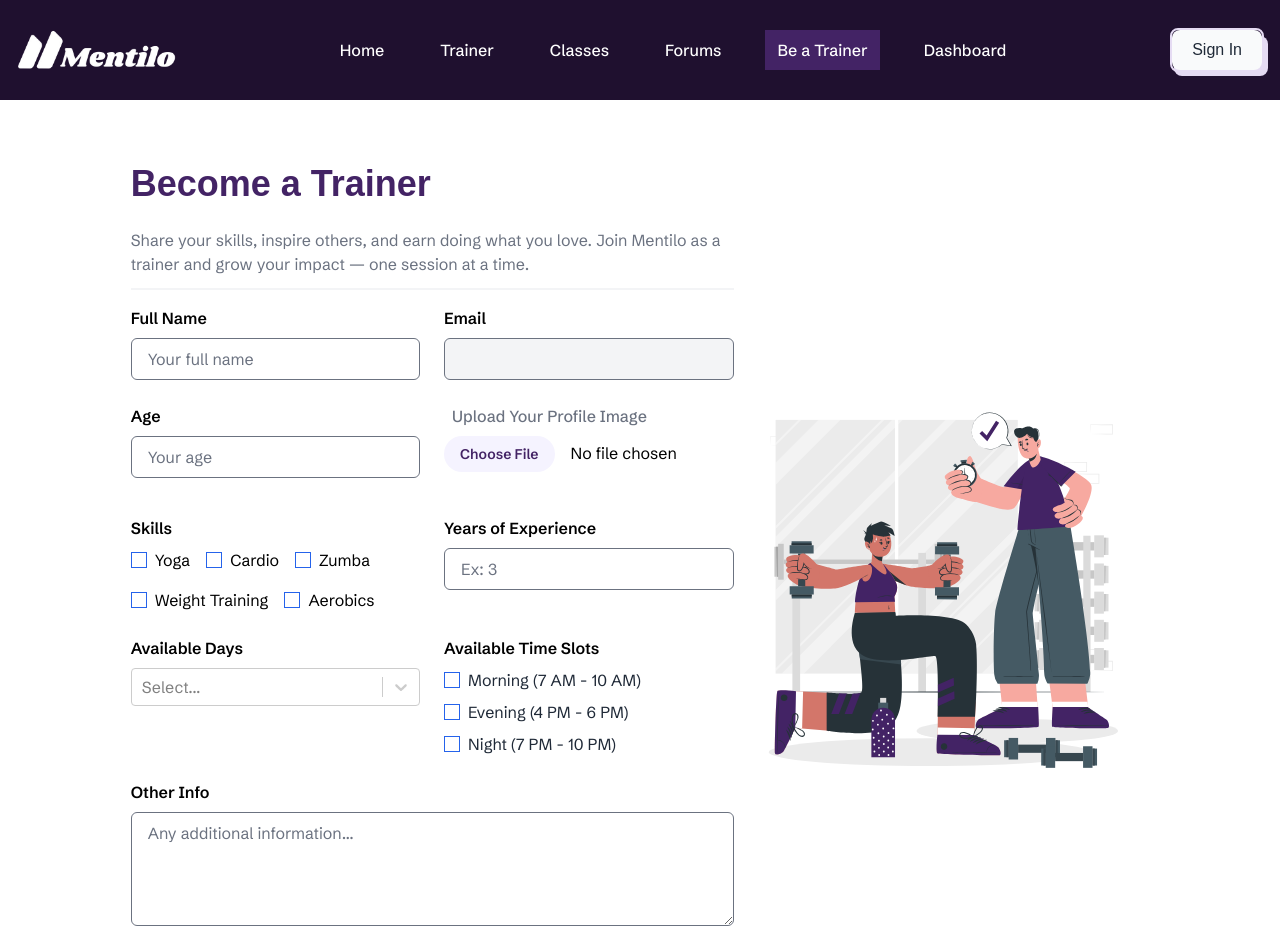
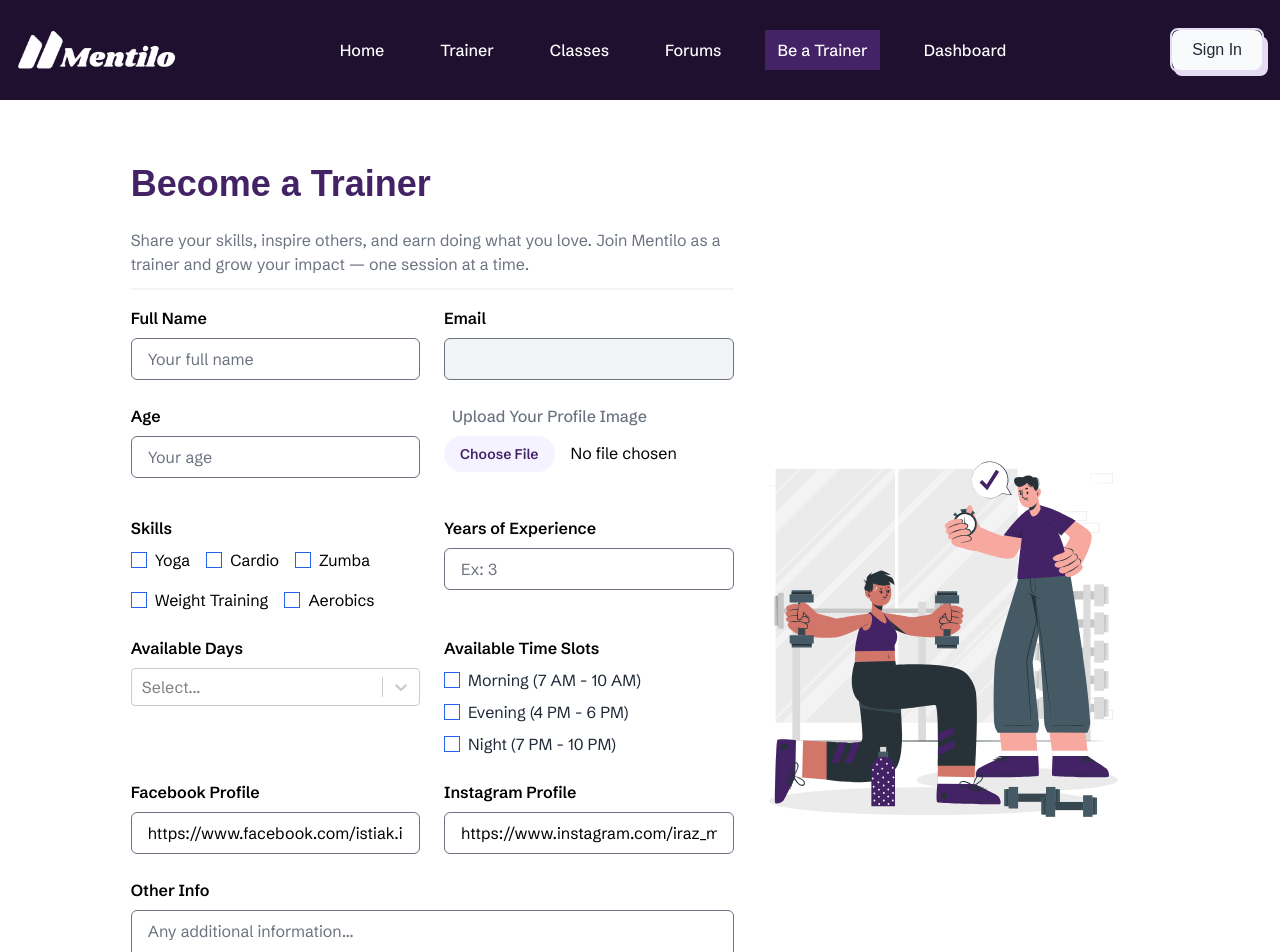
Before and after one commit to istiakiraz/Mentilo, a React (Vite) app: page /be-a-trainer in a window 1280 px wide. Shown: the top 952 px of the page. Built offline with nearby package versions, Linux system fonts and the light colour scheme; no server answers; a web font is replaced by a local one.

Commit message:
added be a trainer form social link  input

```diff
--- a/src/pages/BeATrainer/BeATrainer.jsx
+++ b/src/pages/BeATrainer/BeATrainer.jsx
@@ -323,6 +323,32 @@ Join Mentilo as a trainer and grow your impact — one session at a time.</p>
   )}
 </div>
 
+   {/*Facebook Profile */}
+        <div>
+          <label className="block mb-2 font-semibold">Facebook Profile</label>
+          <input
+            {...register('facebook', { required: true })}
+            type="url"
+            value={'https://www.facebook.com/istiak.iraz'}
+            className="w-full px-4 py-2 border rounded-md focus:outline-none  focus:ring-primary"
+            placeholder="https://facebook.com/yourprofile"
+          />
+          {errors.facebook && <p className="text-red-500 text-sm">Facebook Profile is required</p>}
+        </div>
+
+           {/* Instagram  */}
+        <div>
+          <label className="block mb-2 font-semibold">Instagram Profile</label>
+          <input
+            {...register('instagram', { required: true })}
+            type="url"
+            value={"https://www.instagram.com/iraz_mahmud/"}
+            className="w-full px-4 py-2 border rounded-md focus:outline-none  focus:ring-primary"
+            placeholder="https://instagram.com/yourprofile"
+          />
+          {errors.instagram  && <p className="text-red-500 text-sm">Instagram Profile is required</p>}
+        </div>
+
         {/* Other Info */}
         <div className="md:col-span-2">
           <label className="block mb-2 font-semibold">Other Info</label>
--- a/src/shared/Navbar.jsx
+++ b/src/shared/Navbar.jsx
@@ -139,14 +139,14 @@ const Navbar = () => {
           </Link>
 
           {/* Sign In Button */}
-          <div className="flex lg:order-2 space-x-3 items-center lg:space-x-0 rtl:space-x-reverse">
+          <div className="flex lg:order-2 space-x-3  items-center lg:space-x-0 rtl:space-x-reverse">
             {user && (
               <Link to='/dashboard'>
                 {userInfo?.photo ? (
                   <img className="rounded-full size-12 border-2 cursor-pointer object-cover border-secondary mr-2 " src={userInfo.photo} alt={userInfo?.name} />
                 ) : (
-                  <span className="rounded-full  border-2 cursor-pointer  border-secondary mr-2 ">
-                    <FaUserCircle size={40} color="white" />
+                  <span className="" >
+                    <FaUserCircle size={42} color="white" className=" rounded-full border-2   cursor-pointer border-secondary mr-2 " />
                   </span>
                 )}
               </Link>
```
